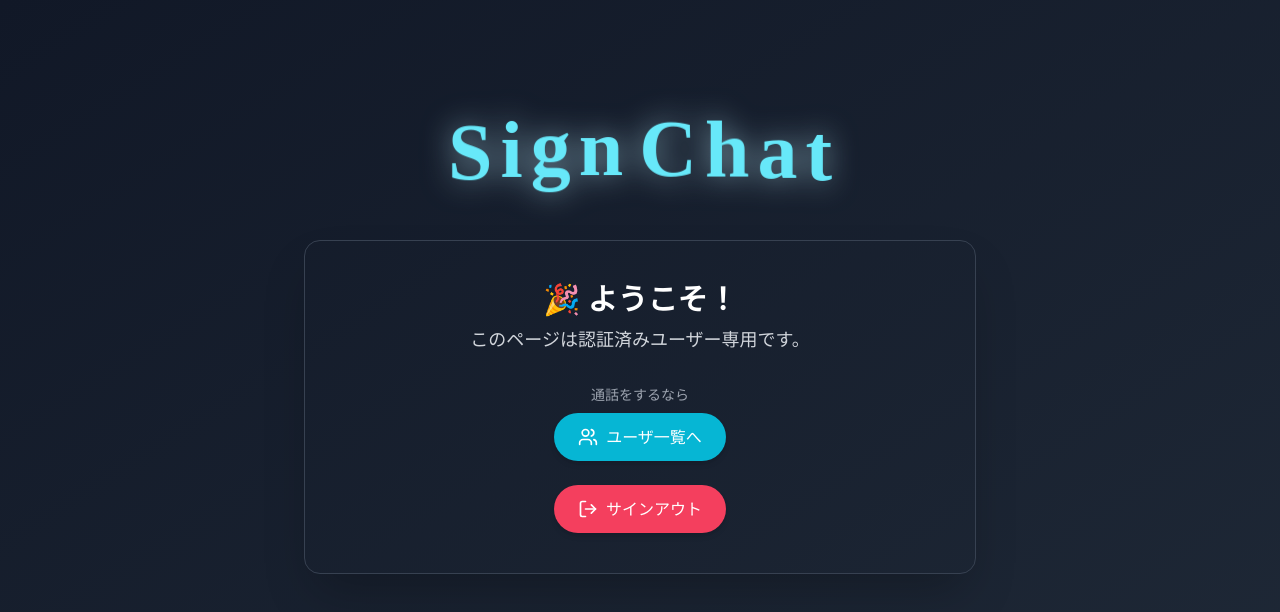
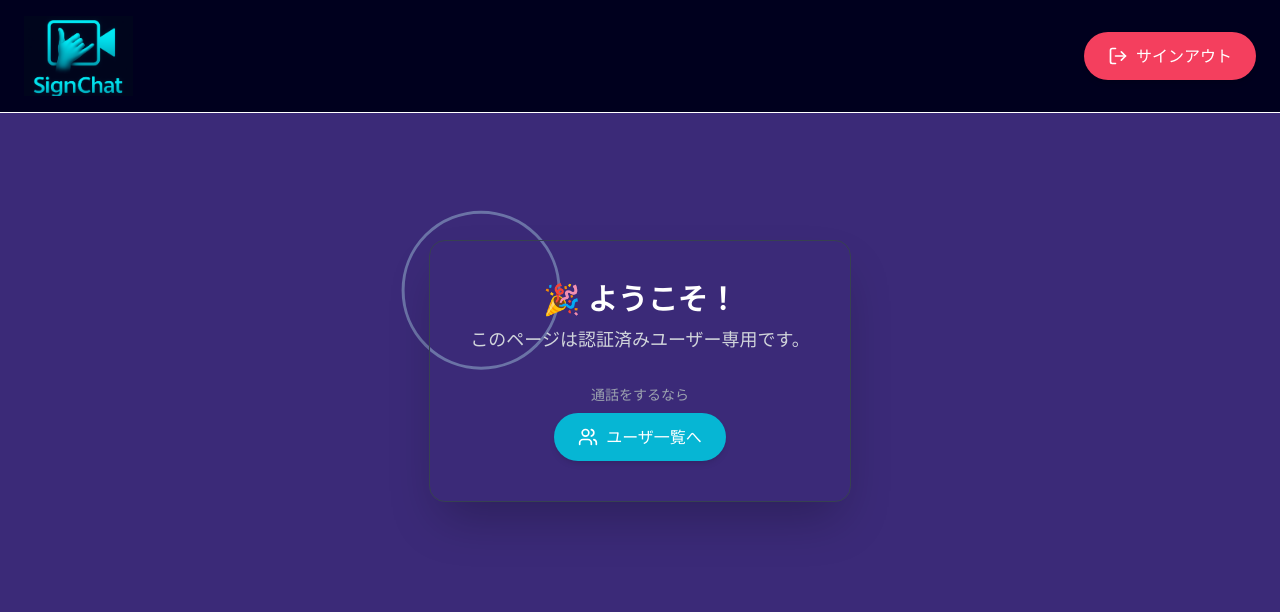
Before and after one commit to Koonosuke/progatehack07, a Next.js app in the folder frontend/: page /web/home in a window 1280 px wide. Shown: the top 612 px of the page. Built offline with nearby package versions, Linux system fonts and the light colour scheme.

Commit message:
improve design

```diff
--- a/frontend/app/auth/login/page.tsx
+++ b/frontend/app/auth/login/page.tsx
@@ -2,7 +2,6 @@
 "use client";
 
 import RippleBackground from "@/components/hamon";
-import SignChatHeader from "@/components/SignChatHeader"; // ← ✅ 追加
 import { AuthenticationDetails, CognitoUser } from "amazon-cognito-identity-js";
 import Link from "next/link";
 import { useRouter } from "next/navigation";
@@ -116,9 +115,7 @@ export default function LoginPage() {
             >
               {isLoading ? "設定中..." : "パスワードを設定"}
             </button>
-            {error && (
-              <p className="text-red-400 mt-4 text-center">{error}</p>
-            )}
+            {error && <p className="text-red-400 mt-4 text-center">{error}</p>}
           </form>
         </div>
       </div>
@@ -129,9 +126,25 @@ export default function LoginPage() {
   return (
     <div className="relative min-h-screen text-white flex items-center justify-center">
       <RippleBackground />
-      <SignChatHeader /> {/* ← ✅ ここで使う！ */}
+      {/* ← ✅ ここで使う！ */}
+      <h1
+        className="absolute top-24 left-1/2 transform -translate-x-1/2
+                 text-cyan-300 font-fancy font-extrabold text-[80px]
+                 drop-shadow-[0_0_15px_rgba(173,216,230,0.7)]
+                 flex justify-center gap-2"
+      >
+        {"Sign Chat".split("").map((char, i) => (
+          <span
+            key={i}
+            className="inline-block animate-bounce-slow"
+            style={{ animationDelay: `${i * 0.1}s` }}
+          >
+            {char}
+          </span>
+        ))}
+      </h1>
 
-      <div className="bg-gray-800/70 backdrop-blur-md p-10 rounded-2xl shadow-2xl w-full max-w-md mt-48">
+      <div className="bg-gray-800/70 backdrop-blur-md p-10 rounded-2xl shadow-2xl w-full max-w-md">
         <h1 className="text-3xl font-bold mb-6 text-center">ログイン</h1>
         <form onSubmit={handleLogin}>
           <div className="mb-5">
--- a/frontend/app/home/page.tsx
+++ b/frontend/app/home/page.tsx
@@ -1,25 +1,18 @@
 "use client";
 
-import { LogOut, Users } from "lucide-react";
+import RippleBackground from "@/components/hamon";
+import SignChatHeader from "@/components/SignChatHeader"; // ← 追加
+import { Users } from "lucide-react";
 import { useRouter } from "next/navigation";
-import SignChatHeader from "@/components/SignChatHeader"; // ← 追加
 
 export default function HomePage() {
   const router = useRouter();
 
-  const handleSignOut = async () => {
-    try {
-      await fetch("/web/api/auth/logout", { method: "POST" });
-      router.push("/auth/login");
-    } catch (error) {
-      console.error("Logout failed:", error);
-    }
-  };
-
   return (
-    <div className="min-h-screen bg-gradient-to-br from-gray-900 to-gray-800 text-white p-6 sm:p-12 relative">
+    <div className="relative min-h-screen text-white flex items-center justify-center">
+      <RippleBackground />
+      <div className="min-h-screen  text-white p-6 sm:p-12 relative">
         <SignChatHeader /> {/* ← ここで表示 */}
-
         {/* メインカード */}
         <div className="max-w-2xl mx-auto bg-gray-850 rounded-2xl shadow-2xl p-10 space-y-8 border border-gray-700 mt-48">
           <div className="text-center">
@@ -41,16 +34,6 @@ export default function HomePage() {
                 ユーザ一覧へ
               </button>
             </div>
-
-          {/* サインアウト */}
-          <div className="text-center">
-            <button
-              onClick={handleSignOut}
-              className="flex justify-center items-center gap-2 bg-rose-500 hover:bg-rose-600 text-white px-6 py-3 rounded-full shadow-md transition duration-200 mx-auto"
-            >
-              <LogOut className="w-5 h-5" />
-              サインアウト
-            </button>
           </div>
         </div>
       </div>
--- a/frontend/app/users/page.tsx
+++ b/frontend/app/users/page.tsx
@@ -1,7 +1,8 @@
-'use client';
+"use client";
 
-import { useRouter } from 'next/navigation';
-import { useEffect, useState } from 'react';
+import SignChatHeader from "@/components/SignChatHeader";
+import { useRouter } from "next/navigation";
+import { useEffect, useState } from "react";
 
 // DynamoDBのユーザーアイテムの型定義
 interface User {
@@ -21,7 +22,12 @@ const API_BASE_URL = process.env.NEXT_PUBLIC_API_BASE_URL;
 
 // 招待ボタン用のアイコンコンポーネント
 const VideoIcon = () => (
-  <svg xmlns="http://www.w3.org/2000/svg" className="h-5 w-5 mr-2" viewBox="0 0 20 20" fill="currentColor">
+  <svg
+    xmlns="http://www.w3.org/2000/svg"
+    className="h-5 w-5 mr-2"
+    viewBox="0 0 20 20"
+    fill="currentColor"
+  >
     <path d="M2 6a2 2 0 012-2h6a2 2 0 012 2v8a2 2 0 01-2 2H4a2 2 0 01-2-2V6zM14.553 7.106A1 1 0 0014 8v4a1 1 0 001.553.832l3-2a1 1 0 000-1.664l-3-2z" />
   </svg>
 );
@@ -32,37 +38,42 @@ export default function UsersPage() {
   const [users, setUsers] = useState<User[]>([]);
   const [isLoading, setIsLoading] = useState(true);
   const [error, setError] = useState<string | null>(null);
-  const [currentUser, setCurrentUser] = useState<string>('');
+  const [currentUser, setCurrentUser] = useState<string>("");
 
   useEffect(() => {
     const fetchData = async () => {
       setIsLoading(true);
-      let userSub = '';
+      let userSub = "";
 
       // 1. localStorageからログインユーザー情報を取得
       try {
         // localStorageからIDトークンを取得
-        const idToken = localStorage.getItem(Object.keys(localStorage).find(key => key.endsWith('.idToken')) || '');
-        if (!idToken) throw new Error('ID token not found.');
+        const idToken = localStorage.getItem(
+          Object.keys(localStorage).find((key) => key.endsWith(".idToken")) ||
+            ""
+        );
+        if (!idToken) throw new Error("ID token not found.");
 
         // JWTをデコードしてdisplayNameを取得
-        const payloadBase64 = idToken.split('.')[1];
+        const payloadBase64 = idToken.split(".")[1];
         const decodedPayload: DecodedToken = JSON.parse(atob(payloadBase64));
         userSub = decodedPayload.sub;
 
-        if (!userSub) throw new Error('User sub not found in token.');
-
+        if (!userSub) throw new Error("User sub not found in token.");
       } catch (e) {
         console.error("Authentication Error:", e);
-        router.push('/auth/login'); // 無効ならログインページへ
+        router.push("/auth/login"); // 無効ならログインページへ
         return;
       }
 
       // 2. ユーザーのリストを取得
       try {
         // 自分のユーザ名を取得する
-        const nameResponse = await fetch(`${API_BASE_URL}/getCurrentUserName?sub=${userSub}`)
-        if (!nameResponse.ok) throw new Error('現在のユーザー名の取得に失敗しました');
+        const nameResponse = await fetch(
+          `${API_BASE_URL}/getCurrentUserName?sub=${userSub}`
+        );
+        if (!nameResponse.ok)
+          throw new Error("現在のユーザー名の取得に失敗しました");
 
         const nameData = await nameResponse.json();
         const loggedInUserName = nameData.displayName;
@@ -70,14 +81,14 @@ export default function UsersPage() {
 
         //全ユーザを取得
         const usersResponse = await fetch(`${API_BASE_URL}/users`);
-        if (!usersResponse.ok) throw new Error('ユーザーリストの取得に失敗しました');
+        if (!usersResponse.ok)
+          throw new Error("ユーザーリストの取得に失敗しました");
 
         const data: User[] = await usersResponse.json();
         // 自分自身をリストから除外してセット
-        setUsers(data.filter(user => user.displayName !== loggedInUserName));
-
+        setUsers(data.filter((user) => user.displayName !== loggedInUserName));
       } catch (err) {
-        setError(err instanceof Error ? err.message : '不明なエラーです');
+        setError(err instanceof Error ? err.message : "不明なエラーです");
       } finally {
         setIsLoading(false);
       }
@@ -88,23 +99,47 @@ export default function UsersPage() {
 
   const handleInvite = (targetUser: string) => {
     if (!currentUser) {
-      alert('ユーザー情報の取得に失敗しました。');
+      alert("ユーザー情報の取得に失敗しました。");
       return;
     }
     // roomIDが一意になるように名前をソートしてから結合
-    const roomId = [currentUser, targetUser].sort().join('_');
+    const roomId = [currentUser, targetUser].sort().join("_");
     const url = `/call?room=${roomId}&user=${currentUser}`;
     router.push(url);
   };
 
-  if (isLoading) return <div className="flex justify-center items-center min-h-screen bg-gray-900 text-white">読み込み中...</div>;
-  if (error) return <div className="flex justify-center items-center min-h-screen bg-gray-900 text-red-500">エラー: {error}</div>;
+  if (isLoading)
+    return (
+      <div
+        className="flex justify-center items-center min-h-screen text-white"
+        style={{ backgroundColor: "rgba(59, 42, 120, 1)" }}
+      >
+        <SignChatHeader />
+        読み込み中...
+      </div>
+    );
+  if (error)
+    return (
+      <div
+        className="flex justify-center items-center min-h-screen text-white"
+        style={{ backgroundColor: "rgba(59, 42, 120, 1)" }}
+      >
+        <SignChatHeader />
+        エラー: {error}
+      </div>
+    );
 
   return (
-    <div className="min-h-screen bg-gray-900 text-white p-4 sm:p-8">
+    <div
+      className="min-h-screen text-white p-4 sm:p-8"
+      style={{ backgroundColor: "rgba(59, 42, 120, 1)" }}
+    >
+      <SignChatHeader />
       <div className="max-w-3xl mx-auto">
         <header className="text-center mb-10">
-          <h1 className="text-4xl font-bold tracking-tight">オンラインユーザー</h1>
+          <h1 className="text-4xl font-bold tracking-tight">
+            オンラインユーザー
+          </h1>
           <p className="text-gray-400 mt-2">通話したい相手を招待しましょう</p>
         </header>
 
--- a/frontend/components/SignChatHeader.tsx
+++ b/frontend/components/SignChatHeader.tsx
@@ -1,23 +1,43 @@
-// components/SignChatHeader.tsx
+import { LogOut } from "lucide-react";
+import { useRouter } from "next/navigation";
 
 const SignChatHeader = () => {
+  const router = useRouter();
+
+  const handleSignOut = async () => {
+    try {
+      await fetch("/web/api/auth/logout", { method: "POST" });
+      router.push("/auth/login");
+    } catch (error) {
+      console.error("Logout failed:", error);
+    }
+  };
+
+  const handleLogoClick = () => {
+    router.push("/home");
+  };
+
   return (
-    <h1
-      className="absolute top-24 left-1/2 transform -translate-x-1/2
-                 text-cyan-300 font-fancy font-extrabold text-[80px]
-                 drop-shadow-[0_0_15px_rgba(173,216,230,0.7)]
-                 flex justify-center gap-2"
+    <header
+      className="fixed top-0 left-0 w-full z-50
+             px-6 py-4 flex items-center justify-between
+             border-b border-white"
+      style={{ backgroundColor: "rgba(0, 0, 30, 1)" }}
+      onClick={handleLogoClick}
     >
-      {"Sign Chat".split("").map((char, i) => (
-        <span
-          key={i}
-          className="inline-block animate-bounce-slow"
-          style={{ animationDelay: `${i * 0.1}s` }}
-        >
-          {char}
-        </span>
-      ))}
-    </h1>
+      <img
+        src="/web/images/signchat-logo.png" // ← 画像パスを適宜変更
+        alt="Sign Chat Logo"
+        className="h-20 object-contain"
+      />
+      <button
+        onClick={handleSignOut}
+        className="flex items-center gap-2 bg-rose-500 hover:bg-rose-600 text-white px-6 py-3 rounded-full shadow-md transition duration-200"
+      >
+        <LogOut className="w-5 h-5" />
+        サインアウト
+      </button>
+    </header>
   );
 };
 
--- a/frontend/components/hamon.tsx
+++ b/frontend/components/hamon.tsx
@@ -34,16 +34,13 @@ export default function RippleBackground() {
       });
     };
 
-    addRipple();
-    const intervalId = setInterval(addRipple, 800);
+    let animationFrameId: number;
+    let intervalId: NodeJS.Timeout;
 
-    let animationFrameId: number;
+    const draw = () => {
+      if (!ctx || document.hidden) return; // 非表示なら描画しない
 
-    function draw() {
-      if (!ctx) return;
-
-      // 背景を塗りつぶし（透明感を維持）
-      ctx.fillStyle = "rgba(0, 0, 30, 0.2)";
+      ctx.fillStyle = "rgba(59, 42, 120, 1)";
       ctx.fillRect(0, 0, width, height);
 
       ripples.forEach((ripple, i) => {
@@ -62,23 +59,41 @@ export default function RippleBackground() {
       });
 
       animationFrameId = requestAnimationFrame(draw);
-    }
+    };
 
-    draw();
+    const startAnimation = () => {
+      draw();
+      intervalId = setInterval(addRipple, 800);
+    };
 
-    const handleResize = () => {
+    const stopAnimation = () => {
+      clearInterval(intervalId);
+      cancelAnimationFrame(animationFrameId);
+    };
+
+    const handleVisibilityChange = () => {
+      if (document.visibilityState === "visible") {
+        startAnimation();
+      } else {
+        stopAnimation();
+      }
+    };
+
+    // 初期開始
+    startAnimation();
+
+    window.addEventListener("resize", () => {
       width = window.innerWidth;
       height = window.innerHeight;
       canvas.width = width;
       canvas.height = height;
-    };
+    });
 
-    window.addEventListener("resize", handleResize);
+    document.addEventListener("visibilitychange", handleVisibilityChange);
 
     return () => {
-      clearInterval(intervalId);
-      window.removeEventListener("resize", handleResize);
-      cancelAnimationFrame(animationFrameId);
+      stopAnimation();
+      document.removeEventListener("visibilitychange", handleVisibilityChange);
     };
   }, []);
 
```
Also changed, not shown: frontend/public/images/signchat-logo.png (added). Lines whose indentation alone changed are shown as unchanged.
